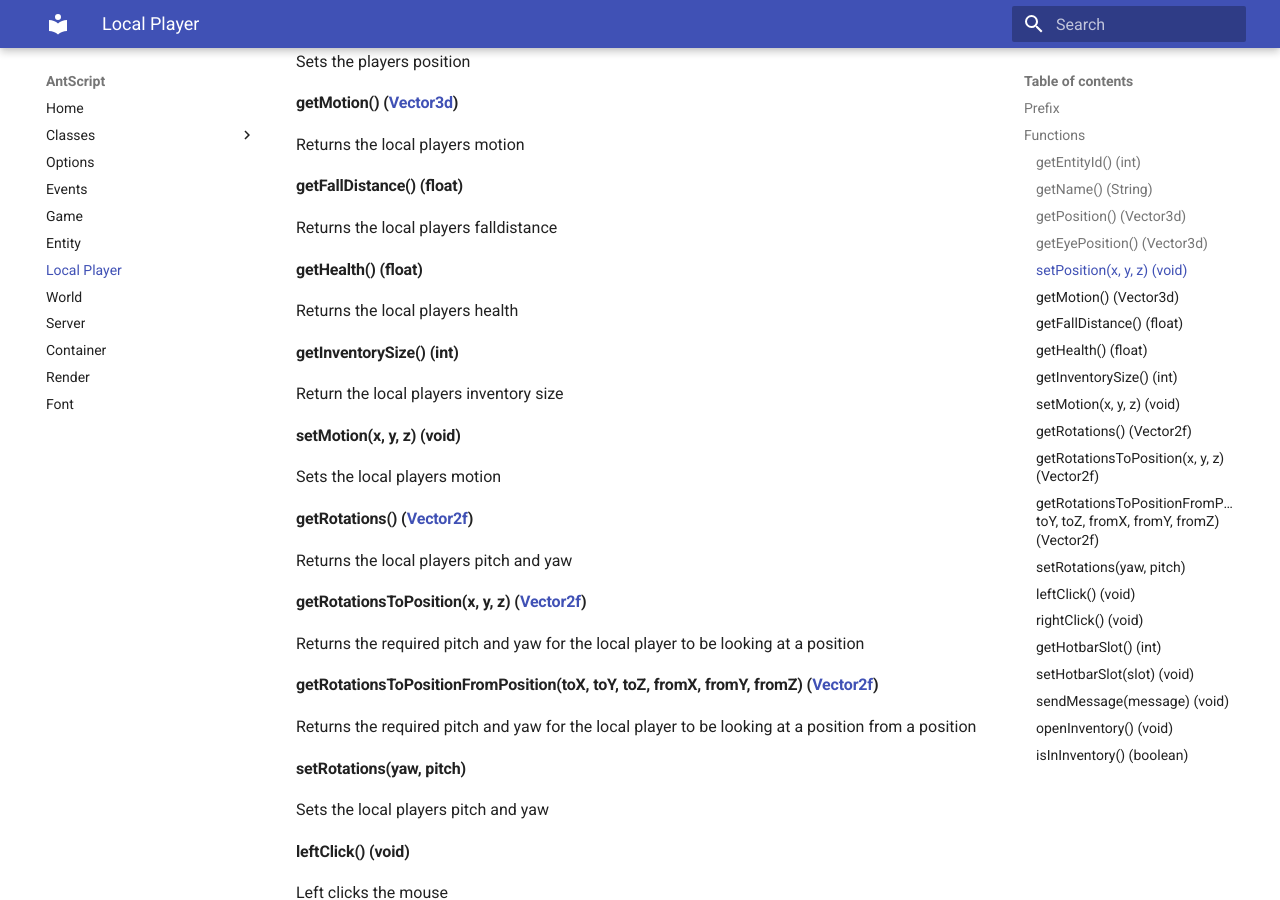
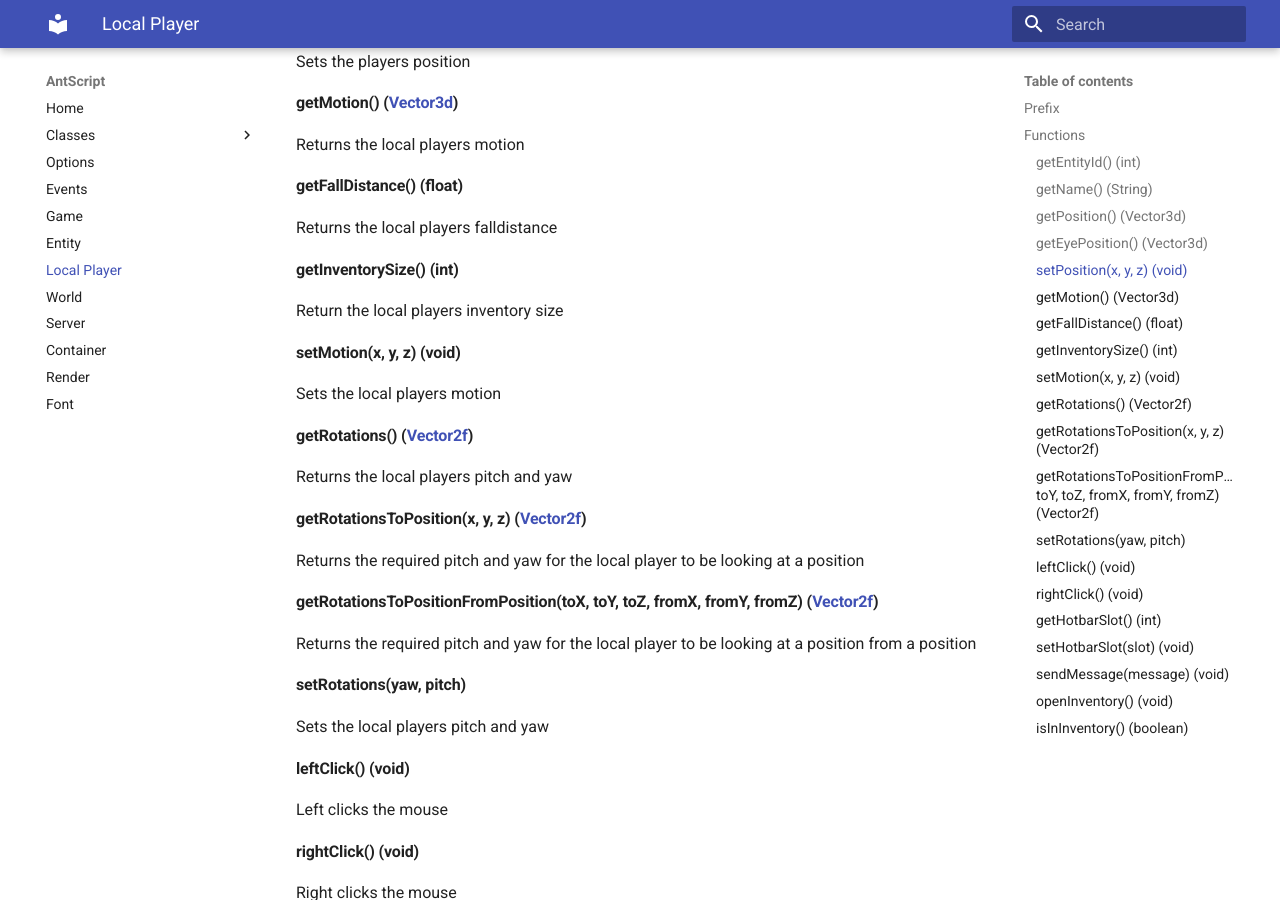
Before and after one commit to antja03/antscript-docs, an MkDocs documentation site: the page built from docs/localplayer.md, in a window 1280 px wide and 900 px high, scrolled down 673 px. Built offline with MkDocs 1.6.1 and Material for MkDocs 9.7.7, drawn with Linux system fonts in a browser that asks for light colours.

Commit message:
Update localplayer.md

```diff
--- a/docs/localplayer.md
+++ b/docs/localplayer.md
@@ -16,8 +16,6 @@ Sets the players position
 Returns the local players motion
 #### getFallDistance() (float)
 Returns the local players falldistance
-#### getHealth() (float)
-Returns the local players health
 #### getInventorySize() (int)
 Return the local players inventory size
 #### setMotion(x, y, z) (void)
```
